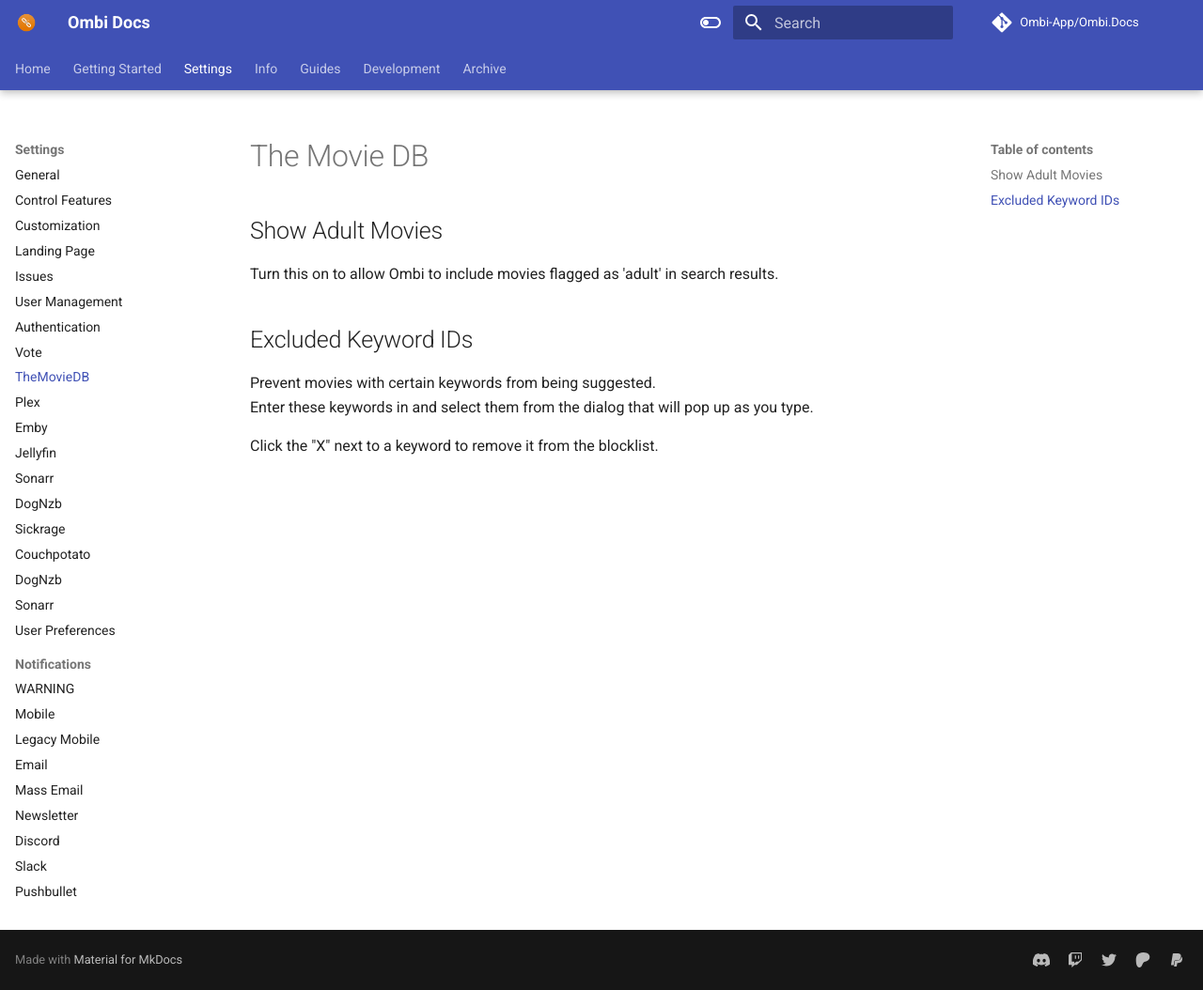
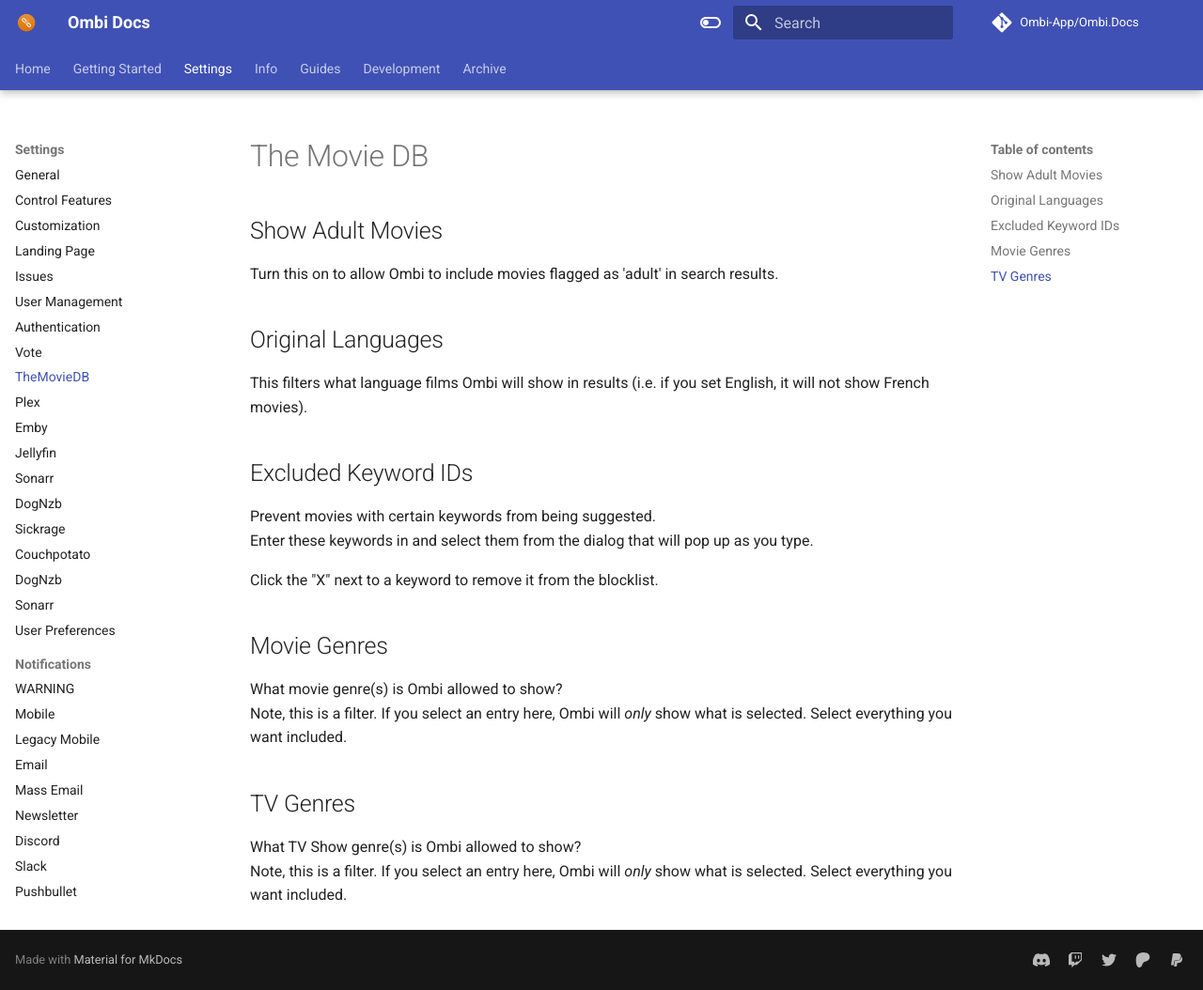
Before and after one commit to Ombi-app/Ombi.Docs, an MkDocs documentation site: the page built from docs/settings/themoviedb.md, in a window 1280 px wide and 1054 px high. Shown: the whole window at 94% size. Built offline with MkDocs 1.6.1 and Material for MkDocs 9.7.7, drawn with Linux system fonts in a browser that asks for light colours; comment, search, counter and statistics services are not loaded.

Commit message:
update tmdb

```diff
--- a/docs/settings/themoviedb.md
+++ b/docs/settings/themoviedb.md
@@ -3,6 +3,10 @@
 ## Show Adult Movies
 
 Turn this on to allow Ombi to include movies flagged as 'adult' in search results.
+
+## Original Languages
+
+This filters what language films Ombi will show in results (i.e. if you set English, it will not show French movies).
 
 ## Excluded Keyword IDs
 
@@ -10,3 +14,13 @@
 Enter these keywords in and select them from the dialog that will pop up as you type.
 
 Click the "X" next to a keyword to remove it from the blocklist.
+
+## Movie Genres
+
+What movie genre(s) is Ombi allowed to show?
+Note, this is a filter. If you select an entry here, Ombi will _only_ show what is selected. Select everything you want included.
+
+## TV Genres
+
+What TV Show genre(s) is Ombi allowed to show?
+Note, this is a filter. If you select an entry here, Ombi will _only_ show what is selected. Select everything you want included.
```
